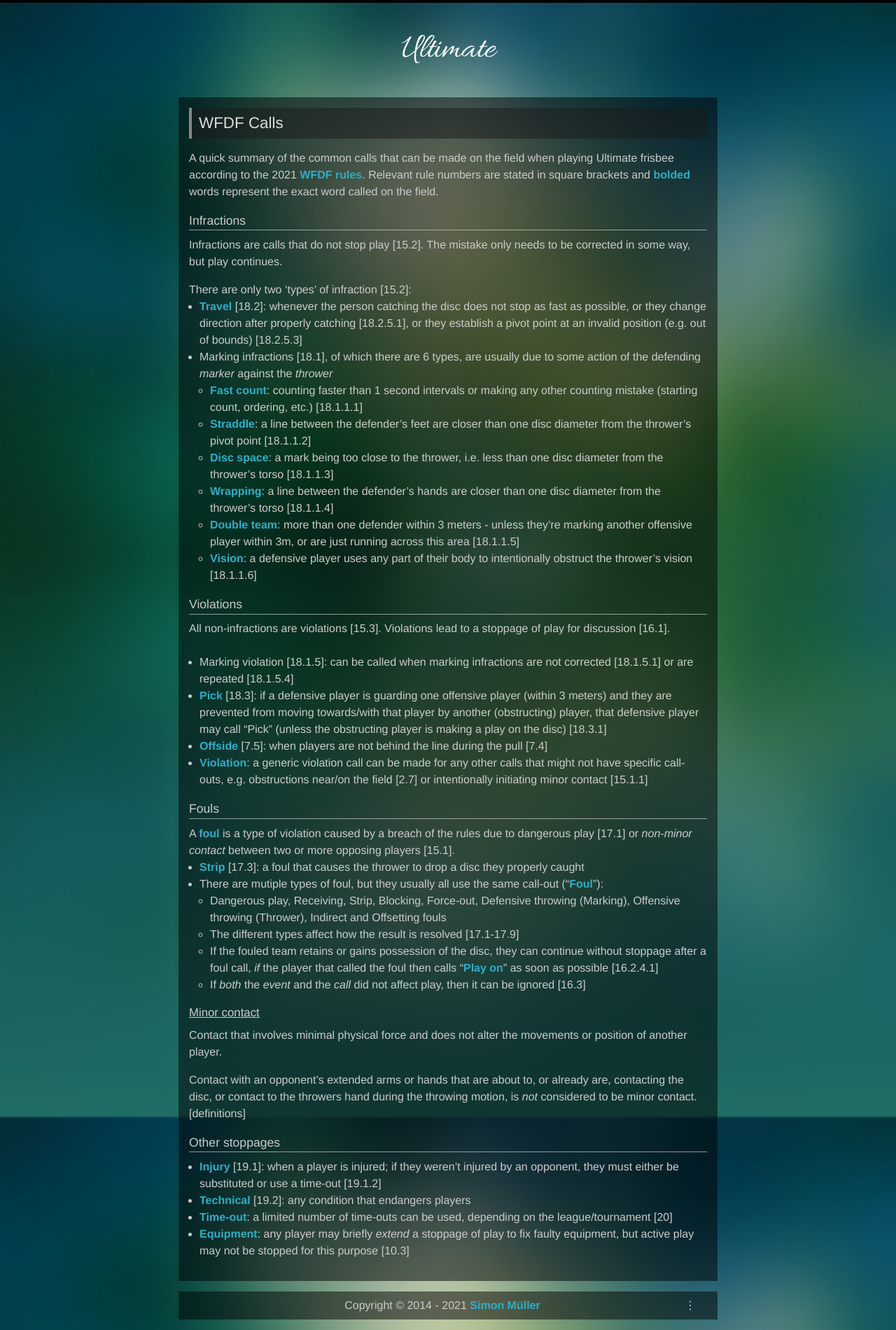
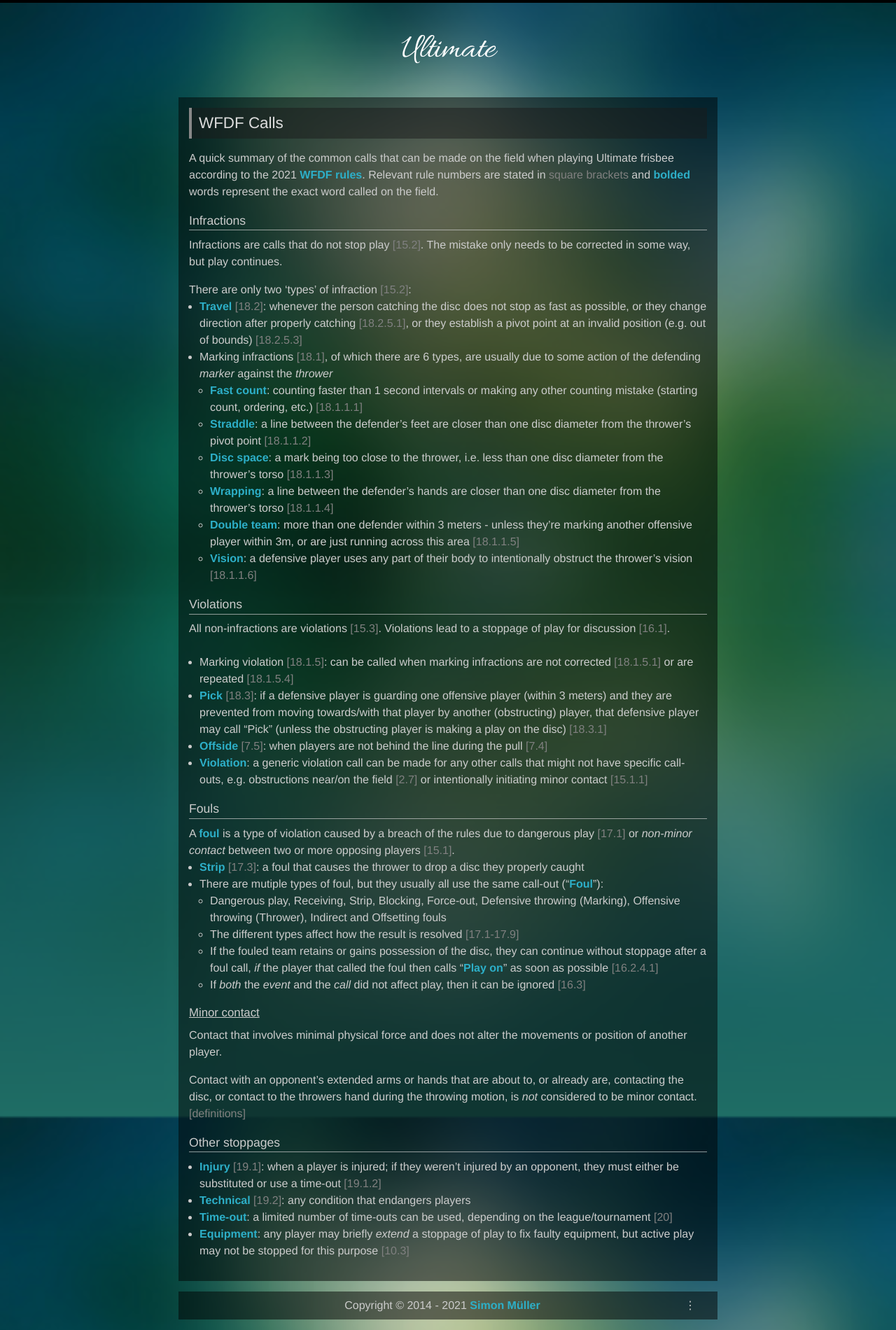
Before and after one commit to samuller/samuller.net, a Jekyll site: the page built from ultimate/calls.md, in a window 1280 px wide. Shown: the whole page at 70% size. Built offline with Jekyll 4.4.1, drawn with Linux system fonts in a browser that asks for light colours.

Commit message:
Add ref-link class to grey-out all rule references

```diff
--- a/_sass/_base.scss
+++ b/_sass/_base.scss
@@ -436,5 +436,9 @@ th, td {
     text-align: left;
 }
 
+.ref-link {
+    color: grey;
+}
+
 // Vue
 [v-cloak] { display: none; }
--- a/ultimate/calls.md
+++ b/ultimate/calls.md
@@ -12,53 +12,53 @@ no_nav: true
   }
 </style>
 
-A quick summary of the common calls that can be made on the field when playing Ultimate frisbee according to the 2021 [WFDF rules](https://rules.wfdf.org/). Relevant rule numbers are stated in square brackets and **bolded** words represent the exact word called on the field.
+A quick summary of the common calls that can be made on the field when playing Ultimate frisbee according to the 2021 [WFDF rules](https://rules.wfdf.org/). Relevant rule numbers are stated in <span class="ref-link">square brackets</span> and **bolded** words represent the exact word called on the field.
 
 ## Infractions
 
-Infractions are calls that do not stop play [15.2]. The mistake only needs to be corrected in some way, but play continues.
+Infractions are calls that do not stop play <span class="ref-link">[15.2]</span>. The mistake only needs to be corrected in some way, but play continues.
 
-There are only two 'types' of infraction [15.2]:
-- **Travel** [18.2]: whenever the person catching the disc does not stop as fast as possible, or they change direction after properly catching [18.2.5.1], or they establish a pivot point at an invalid position (e.g. out of bounds) [18.2.5.3]
-- Marking infractions [18.1], of which there are 6 types, are usually due to some action of the defending *marker* against the *thrower*
-  - **Fast count**: counting faster than 1 second intervals or making any other counting mistake (starting count, ordering, etc.) [18.1.1.1]
-  - **Straddle**: a line between the defender's feet are closer than one disc diameter from the thrower's pivot point [18.1.1.2]
-  - **Disc space**: a mark being too close to the thrower, i.e. less than one disc diameter from the thrower's torso [18.1.1.3]
-  - **Wrapping**: a line between the defender's hands are closer than one disc diameter from the thrower's torso [18.1.1.4]
-  - **Double team**: more than one defender within 3 meters - unless they're marking another offensive player within 3m, or are just running across this area [18.1.1.5]
-  - **Vision**: a defensive player uses any part of their body to intentionally obstruct the thrower's vision [18.1.1.6]
+There are only two 'types' of infraction <span class="ref-link">[15.2]</span>:
+- **Travel** <span class="ref-link">[18.2]</span>: whenever the person catching the disc does not stop as fast as possible, or they change direction after properly catching <span class="ref-link">[18.2.5.1]</span>, or they establish a pivot point at an invalid position (e.g. out of bounds) <span class="ref-link">[18.2.5.3]</span>
+- Marking infractions <span class="ref-link">[18.1]</span>, of which there are 6 types, are usually due to some action of the defending *marker* against the *thrower*
+  - **Fast count**: counting faster than 1 second intervals or making any other counting mistake (starting count, ordering, etc.) <span class="ref-link">[18.1.1.1]</span>
+  - **Straddle**: a line between the defender's feet are closer than one disc diameter from the thrower's pivot point <span class="ref-link">[18.1.1.2]</span>
+  - **Disc space**: a mark being too close to the thrower, i.e. less than one disc diameter from the thrower's torso <span class="ref-link">[18.1.1.3]</span>
+  - **Wrapping**: a line between the defender's hands are closer than one disc diameter from the thrower's torso <span class="ref-link">[18.1.1.4]</span>
+  - **Double team**: more than one defender within 3 meters - unless they're marking another offensive player within 3m, or are just running across this area <span class="ref-link">[18.1.1.5]</span>
+  - **Vision**: a defensive player uses any part of their body to intentionally obstruct the thrower's vision <span class="ref-link">[18.1.1.6]</span>
 
 ## Violations
 
-All non-infractions are violations [15.3]. Violations lead to a stoppage of play for discussion [16.1].
+All non-infractions are violations <span class="ref-link">[15.3]</span>. Violations lead to a stoppage of play for discussion <span class="ref-link">[16.1]</span>.
 
 &nbsp;
 {: style="margin-bottom: -16px"}
-- Marking violation [18.1.5]: can be called when marking infractions are not corrected [18.1.5.1] or are repeated [18.1.5.4]
-- **Pick** [18.3]: if a defensive player is guarding one offensive player (within 3 meters) and they are prevented from moving towards/with that player by another (obstructing) player, that defensive player may call "Pick" (unless the obstructing player is making a play on the disc) [18.3.1]
-- **Offside** [7.5]: when players are not behind the line during the pull [7.4]
-- **Violation**: a generic violation call can be made for any other calls that might not have specific call-outs, e.g. obstructions near/on the field [2.7] or intentionally initiating minor contact [15.1.1]
+- Marking violation <span class="ref-link">[18.1.5]</span>: can be called when marking infractions are not corrected <span class="ref-link">[18.1.5.1]</span> or are repeated <span class="ref-link">[18.1.5.4]</span>
+- **Pick** <span class="ref-link">[18.3]</span>: if a defensive player is guarding one offensive player (within 3 meters) and they are prevented from moving towards/with that player by another (obstructing) player, that defensive player may call "Pick" (unless the obstructing player is making a play on the disc) <span class="ref-link">[18.3.1]</span>
+- **Offside** <span class="ref-link">[7.5]</span>: when players are not behind the line during the pull <span class="ref-link">[7.4]</span>
+- **Violation**: a generic violation call can be made for any other calls that might not have specific call-outs, e.g. obstructions near/on the field <span class="ref-link">[2.7]</span> or intentionally initiating minor contact <span class="ref-link">[15.1.1]</span>
 
 ## Fouls
 
-A **foul** is a type of violation caused by a breach of the rules due to dangerous play [17.1] or *non-minor contact* between two or more opposing players [15.1].
+A **foul** is a type of violation caused by a breach of the rules due to dangerous play <span class="ref-link">[17.1]</span> or *non-minor contact* between two or more opposing players <span class="ref-link">[15.1]</span>.
 
-- **Strip** [17.3]: a foul that causes the thrower to drop a disc they properly caught
+- **Strip** <span class="ref-link">[17.3]</span>: a foul that causes the thrower to drop a disc they properly caught
 - There are mutiple types of foul, but they usually all use the same call-out ("**Foul**"):
   - Dangerous play, Receiving, Strip, Blocking, Force-out, Defensive throwing (Marking), Offensive throwing (Thrower), Indirect and Offsetting fouls
-  - The different types affect how the result is resolved [17.1-17.9]
-  - If the fouled team retains or gains possession of the disc, they can continue without stoppage after a foul call, *if* the player that called the foul then calls "**Play on**" as soon as possible [16.2.4.1]
-  - If *both* the *event* and the *call* did not affect play, then it can be ignored [16.3]
+  - The different types affect how the result is resolved <span class="ref-link">[17.1-17.9]</span>
+  - If the fouled team retains or gains possession of the disc, they can continue without stoppage after a foul call, *if* the player that called the foul then calls "**Play on**" as soon as possible <span class="ref-link">[16.2.4.1]</span>
+  - If *both* the *event* and the *call* did not affect play, then it can be ignored <span class="ref-link">[16.3]</span>
 
 ### Minor contact
 
 Contact that involves minimal physical force and does not alter the movements or position of another player.
 
-Contact with an opponent’s extended arms or hands that are about to, or already are, contacting the disc, or contact to the throwers hand during the throwing motion, is *not* considered to be minor contact. [definitions]
+Contact with an opponent’s extended arms or hands that are about to, or already are, contacting the disc, or contact to the throwers hand during the throwing motion, is *not* considered to be minor contact. <span class="ref-link">[definitions]</span>
 
 ## Other stoppages
 
-- **Injury** [19.1]: when a player is injured; if they weren't injured by an opponent, they must either be substituted or use a time-out [19.1.2]
-- **Technical** [19.2]: any condition that endangers players
-- **Time-out**: a limited number of time-outs can be used, depending on the league/tournament [20]
-- **Equipment**: any player may briefly *extend* a stoppage of play to fix faulty equipment, but active play may not be stopped for this purpose [10.3]
+- **Injury** <span class="ref-link">[19.1]</span>: when a player is injured; if they weren't injured by an opponent, they must either be substituted or use a time-out <span class="ref-link">[19.1.2]</span>
+- **Technical** <span class="ref-link">[19.2]</span>: any condition that endangers players
+- **Time-out**: a limited number of time-outs can be used, depending on the league/tournament <span class="ref-link">[20]</span>
+- **Equipment**: any player may briefly *extend* a stoppage of play to fix faulty equipment, but active play may not be stopped for this purpose <span class="ref-link">[10.3]</span>
```
